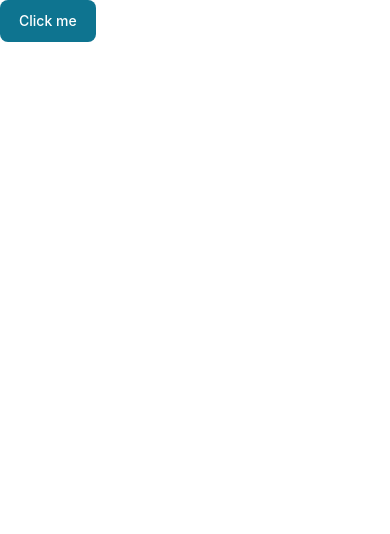
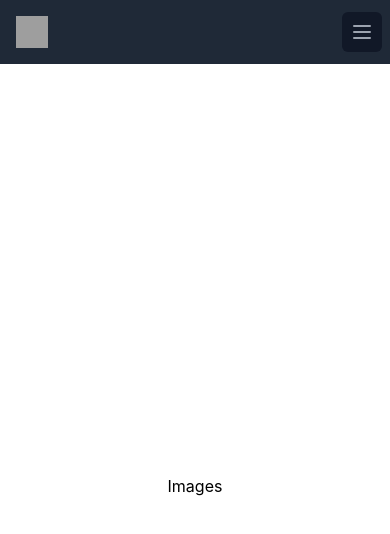
Before and after one commit to Chohankoti/Optimize, a React (Create React App) app: page /images in a window 390 px wide. Shown: the top 534 px of the page. Built offline with nearby package versions, Linux system fonts and the light colour scheme; grey boxes are pictures that could not be loaded.

Commit message:
styling done now optimizing is left

```diff
--- a/package.json
+++ b/package.json
@@ -3,14 +3,15 @@
   "version": "0.1.0",
   "private": true,
   "dependencies": {
+    "@headlessui/react": "^1.7.18",
     "@testing-library/jest-dom": "^5.17.0",
     "@testing-library/react": "^13.4.0",
     "@testing-library/user-event": "^13.5.0",
     "autoprefixer": "^10.4.18",
-    "flowbite-react": "^0.7.3",
     "postcss": "^8.4.36",
     "react": "^18.2.0",
     "react-dom": "^18.2.0",
+    "react-router-dom": "^6.22.3",
     "react-scripts": "5.0.1",
     "tailwindcss": "^3.4.1",
     "web-vitals": "^2.1.4"
--- a/src/App.js
+++ b/src/App.js
@@ -1,11 +1,21 @@
-import { Button } from 'flowbite-react';
+import React from 'react';
+import { BrowserRouter, Routes, Route } from 'react-router-dom';
+import NavBar from './Components/NavBar';
+import Home from './Components/Pages/Home';
+import Cal from './Components/Pages/Cal';
+import Images from './Components/Pages/Images';
 
-function App() {
+
+export default function App() {
   return (
-    <div>
-      <Button>Click me</Button>
-    </div>
+    <BrowserRouter>
+        <Routes>
+          <Route path="/" element={<NavBar/>}>
+            <Route path="/" element={<Home/>} />
+            <Route path="/cal" element={<Cal/>} />
+            <Route path="/images" element={<Images/>} />
+          </Route>
+        </Routes>
+    </BrowserRouter>
   );
 }
-
-export default App;
--- /dev/null
+++ b/src/Components/NavBar.jsx
@@ -0,0 +1,137 @@
+import React, { useState } from "react";
+import { Transition } from "@headlessui/react";
+import { Link, Outlet  } from 'react-router-dom';
+
+function NavBar() {
+  const [isOpen, setIsOpen] = useState(false);
+  return (
+    <>
+      <nav className="bg-gray-800">
+        <div className="max-w-7xl mx-auto px-4 sm:px-6 lg:px-8">
+          <div className="flex items-center justify-between h-16">
+            <div className="flex items-center">
+              <div className="flex-shrink-0">
+                <img
+                  className="h-8 w-8"
+                  src="https://tailwindui.com/img/logos/workflow-mark-indigo-500.svg"
+                  alt="Workflow"
+                />
+              </div>
+              <div className="hidden md:block">
+                <div className="ml-10 flex items-baseline space-x-4">
+                  <Link
+                    to="/"
+                    className=" hover:bg-gray-700 text-white px-3 py-2 rounded-md text-sm font-medium"
+                  >
+                    Home
+                  </Link>
+
+                  <Link
+                    to="/cal"
+                    className="text-gray-300 hover:bg-gray-700 hover:text-white px-3 py-2 rounded-md text-sm font-medium"
+                  >
+                    Calculate
+                  </Link>
+
+                  <Link
+                    to="/images"
+                    className="text-gray-300 hover:bg-gray-700 hover:text-white px-3 py-2 rounded-md text-sm font-medium"
+                  >
+                    Images
+                  </Link>
+
+                </div>
+              </div>
+            </div>
+            <div className="-mr-2 flex md:hidden">
+              <button
+                onClick={() => setIsOpen(!isOpen)}
+                type="button"
+                className="bg-gray-900 inline-flex items-center justify-center p-2 rounded-md text-gray-400 hover:text-white hover:bg-gray-800 focus:outline-none focus:ring-2 focus:ring-offset-2 focus:ring-offset-gray-800 focus:ring-white"
+                aria-controls="mobile-menu"
+                aria-expanded="false"
+              >
+                <span className="sr-only">Open main menu</span>
+                {!isOpen ? (
+                  <svg
+                    className="block h-6 w-6"
+                    xmlns="http://www.w3.org/2000/svg"
+                    fill="none"
+                    viewBox="0 0 24 24"
+                    stroke="currentColor"
+                    aria-hidden="true"
+                  >
+                    <path
+                      strokeLinecap="round"
+                      strokeLinejoin="round"
+                      strokeWidth="2"
+                      d="M4 6h16M4 12h16M4 18h16"
+                    />
+                  </svg>
+                ) : (
+                  <svg
+                    className="block h-6 w-6"
+                    xmlns="http://www.w3.org/2000/svg"
+                    fill="none"
+                    viewBox="0 0 24 24"
+                    stroke="currentColor"
+                    aria-hidden="true"
+                  >
+                    <path
+                      strokeLinecap="round"
+                      strokeLinejoin="round"
+                      strokeWidth="2"
+                      d="M6 18L18 6M6 6l12 12"
+                    />
+                  </svg>
+                )}
+              </button>
+            </div>
+          </div>
+        </div>
+
+        <Transition
+          show={isOpen}
+          enter="transition ease-out duration-100 transform"
+          enterFrom="opacity-0 scale-95"
+          enterTo="opacity-100 scale-100"
+          leave="transition ease-in duration-75 transform"
+          leaveFrom="opacity-100 scale-100"
+          leaveTo="opacity-0 scale-95"
+        >
+          {(ref) => (
+            <div className="md:hidden" id="mobile-menu">
+              <div ref={ref} className="px-2 pt-2 pb-3 space-y-1 sm:px-3">
+                <Link
+                  to="/"
+                  className="hover:bg-gray-700 text-white block px-3 py-2 rounded-md text-base font-medium"
+                >
+                  Home
+                </Link>
+
+                <Link
+                  to="/cal"
+                  className="text-gray-300 hover:bg-gray-700 hover:text-white block px-3 py-2 rounded-md text-base font-medium"
+                >
+                  Calculate
+                </Link>
+
+                <Link
+                  to="/images"
+                  className="text-gray-300 hover:bg-gray-700 hover:text-white block px-3 py-2 rounded-md text-base font-medium"
+                >
+                  Images
+                </Link>
+              </div>
+            </div>
+          )}
+        </Transition>
+      </nav>
+
+       <Outlet/>
+
+      </>
+  );
+}
+
+export default NavBar;
--- /dev/null
+++ b/src/Components/Pages/Cal.jsx
@@ -0,0 +1,7 @@
+import React from 'react'
+
+export default function Cal() {
+  return (
+    <div className="flex justify-center items-center h-screen">Cal</div>
+  )
+}
--- /dev/null
+++ b/src/Components/Pages/Home.jsx
@@ -0,0 +1,7 @@
+import React from 'react'
+
+export default function Home() {
+  return (
+    <div className="flex justify-center items-center h-screen">Home</div>
+  )
+}
--- /dev/null
+++ b/src/Components/Pages/Images.jsx
@@ -0,0 +1,7 @@
+import React from 'react'
+
+export default function Images() {
+  return (
+    <div className="flex justify-center items-center h-screen">Images</div>
+  )
+}
--- a/tailwind.config.js
+++ b/tailwind.config.js
@@ -1,7 +1,6 @@
 module.exports = {
   content: [
     './src/**/*.{js,jsx,ts,tsx}',
-    'node_modules/flowbite-react/lib/esm/**/*.js',
   ],
   theme: {
     extend: {},
```
Also changed, not shown: 1 other file (tests, documents, lock files or other folders).
